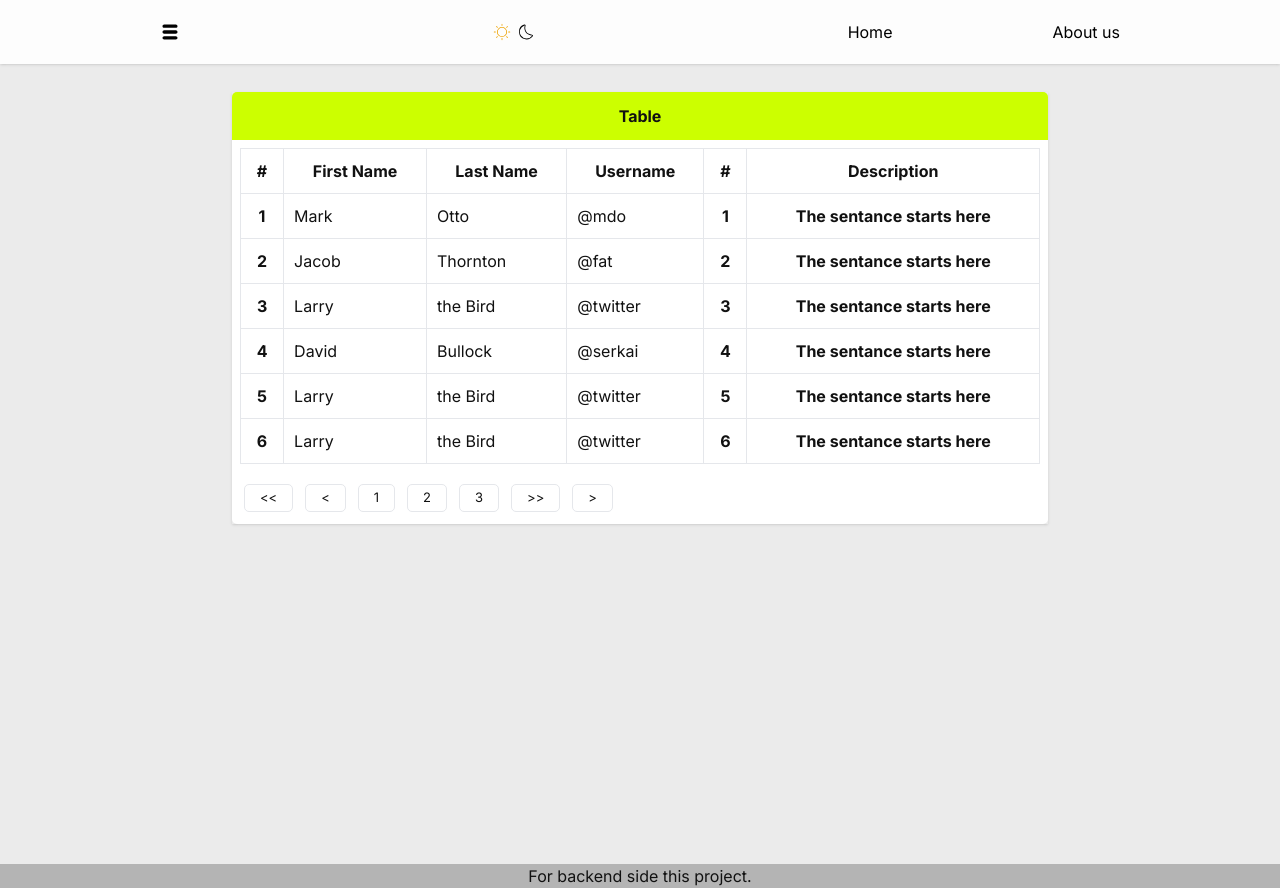
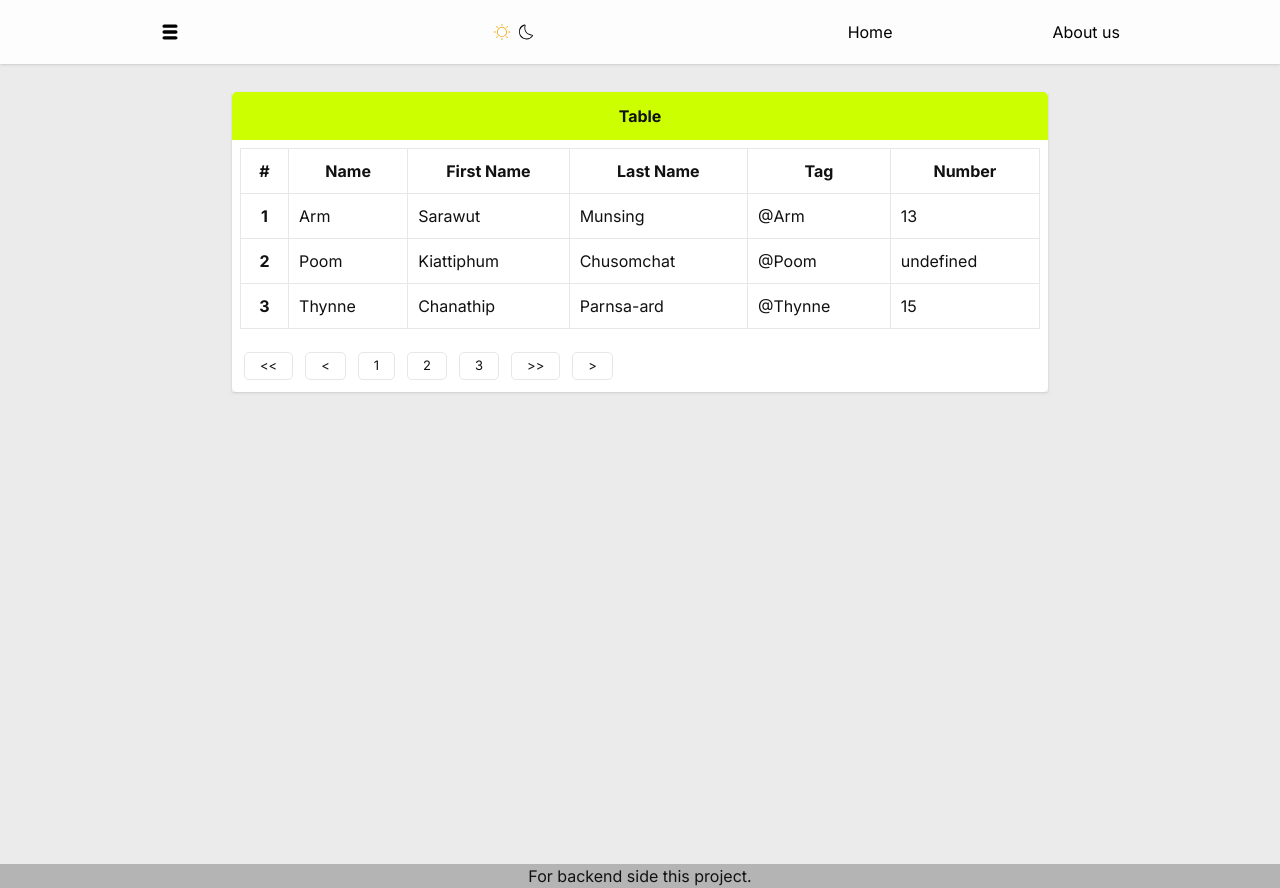
Before and after one commit to KhunThynne/NextTemplate_13, a Next.js app: page /en/example/gridtable in a window 1280 px wide. Built offline with nearby package versions, Linux system fonts and the light colour scheme; no server answers.

Commit message:
Table system v.0

```diff
--- /dev/null
+++ b/src/app/[locale]/(index)/example/gridtable/data.ts
@@ -0,0 +1,18 @@
+"use server"
+const Data = {
+    "data": {
+        "Name": ["Arm", "Poom", "Thynne"],
+        "First Name": ["Sarawut", "Kiattiphum", "Chanathip"],
+        "Last Name": ["Munsing", "Chusomchat", "Parnsa-ard"],
+        "Tag": ["@Arm", "@Poom", "@Thynne"],
+        "Number": ["13", "", "15"]
+    }
+}
+
+const demo_Data = async () => {
+    return Data
+}
+
+
+
+export { demo_Data }
--- a/src/app/[locale]/(index)/example/gridtable/page.tsx
+++ b/src/app/[locale]/(index)/example/gridtable/page.tsx
@@ -2,12 +2,44 @@ import { Card, CardBody, CardFooter, CardHead, Cards } from "@/components/Cards/
 
 
 import './table.css'
+import { demo_Data } from "./data";
 /*  ระบบ ตรวจสอบจำนวน leng data สร้างจำนวน page ที่สามารถ get 2 หน้าแสดงที่ล่ะหน้า
 โจทย์ คือ แบ่ง page page ล่ะ 10 data
 */
 export default function GridTablePage() {
+    const Data = async () => {
+        return demo_Data().then((val: any) => {
+            const keys = Object.keys(val.data);
+            const data = val.data
+            return (
+                <>
+                    <thead>
+                        <tr>
+                            {/* สร้าง header จาก keys */}
+                            <th>#</th>
+                            {keys.map((key, index) => (
+                                <th key={index}>{key}</th>
+                            ))}
+                        </tr>
+                    </thead>
+                    <tbody>
+                        {/* สร้างแถวข้อมูล */}
+                        {data[keys[0]].map((_: any, rowIndex: any) => (
+                            <tr key={rowIndex}>
+                                <th scope="row">{rowIndex + 1}</th>
+                                {/* สร้างเซลล์ข้อมูลในแต่ละแถว */}
+                                {keys.map((key, cellIndex) => (
+                                    <td key={cellIndex}>  {data[key][rowIndex] ? data[key][rowIndex] : "undefined"} </td>
+                                ))}
+                            </tr>
+                        ))}
+                    </tbody>
+                </>
+            )
+        })
 
 
+    }
     return (
 
 
@@ -22,7 +54,9 @@ export default function GridTablePage() {
 
 
                     <table className="table table-striped w-[100%]">
-                        <thead>
+
+                        <Data />
+                        {/* <thead>
                             <tr>
                                 <th>#</th>
                                 <th>First Name</th>
@@ -81,7 +115,7 @@ export default function GridTablePage() {
                                 <th>6</th>
                                 <th>The sentance starts here</th>
                             </tr>
-                        </tbody>
+                        </tbody> */}
                     </table>
 
 
```
